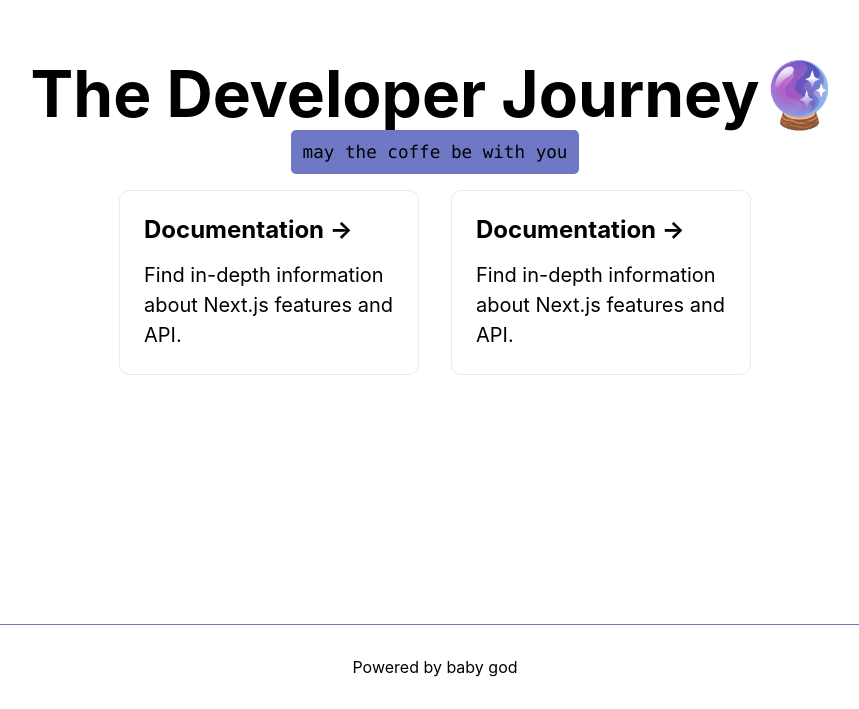
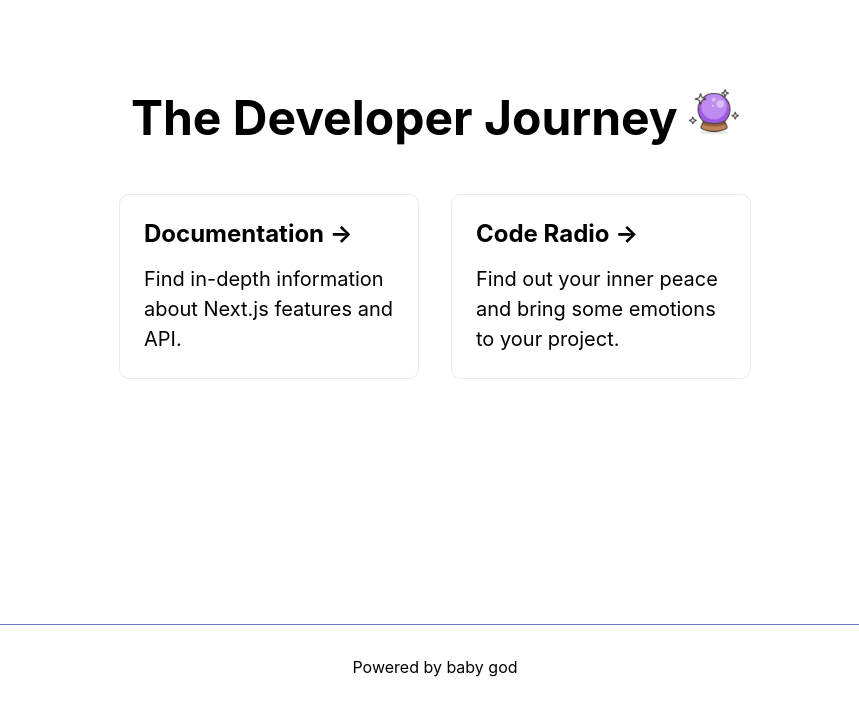
Before and after one commit to joaopedro-dev/this-is-the-way, a Next.js app: page / in a window 1280 px wide. Shown: the part 176-885 px from the top of the page, without its empty margins (205-1064 px from the left). Built offline with nearby package versions, Linux system fonts and the light colour scheme.

Commit message:
Componentizando o Header📦

```diff
--- a/pages/index.js
+++ b/pages/index.js
@@ -1,16 +1,13 @@
-import Head from 'next/head'
 import styles from '../styles/Home.module.css'
 import Page from './../src/components/Page'
+import Header from '../src/components/header'
 
 export default function Home() {
   return (
     <Page title="Home" description="Teste" className={styles.container}>
       <main className={styles.main}>
 
-        <h1 className={styles.title}>
-          The Developer Journey🔮
-        </h1>
-        <code className={styles.code}>may the coffe be with you</code>
+      <Header/>
 
         <div className={styles.grid}>
           <a href="https://nextjs.org/docs" className={styles.card}>
@@ -18,11 +15,10 @@ export default function Home() {
             <p>Find in-depth information about Next.js features and API.</p>
           </a>
           <a href="https://nextjs.org/docs" className={styles.card}>
-            <h2>Documentation &rarr;</h2>
-            <p>Find in-depth information about Next.js features and API.</p>
+            <h2>Code Radio &rarr;</h2>
+            <p>Find out your inner peace and bring some emotions to your project.</p>
           </a>
         </div>
-
 
       </main>
 
--- /dev/null
+++ b/src/components/header.js
@@ -0,0 +1,14 @@
+import styles from '../../styles/components/header.module.css'
+
+function Header(){
+    return (
+        <div>
+        <h1 className={styles.title}>
+          The Developer Journey <img className={styles.logo} src="crystal.png"></img>
+        </h1>
+        <code className={styles.code}/>
+        </div>
+    )
+}
+
+export default Header
--- a/styles/Home.module.css
+++ b/styles/Home.module.css
@@ -26,24 +26,6 @@
   justify-content: center;
   align-items: center;
   flex-grow: 1;
-}
-
-.title a {
-  color: #0070f3;
-  text-decoration: none;
-}
-
-.title a:hover,
-.title a:focus,
-.title a:active {
-  text-decoration: underline;
-}
-
-.title {
-  margin: 0;
-  line-height: 1.15;
-  font-size: 4rem;
-  text-align: center;
 }
 
 .code {
--- /dev/null
+++ b/styles/components/header.module.css
@@ -0,0 +1,21 @@
+.title a {
+    color: #0070f3;
+    text-decoration: none;
+  }
+
+  .title a:hover,
+  .title a:focus,
+  .title a:active {
+    text-decoration: underline;
+  }
+
+  .title {
+    line-height: 1.15;
+    font-size: 3rem;
+    text-align: center;
+  }
+
+.logo{
+    width: 50px;
+    height: 50px;
+  }
```
Also changed, not shown: public/crystal.png (added), public/vercel.svg (deleted).
